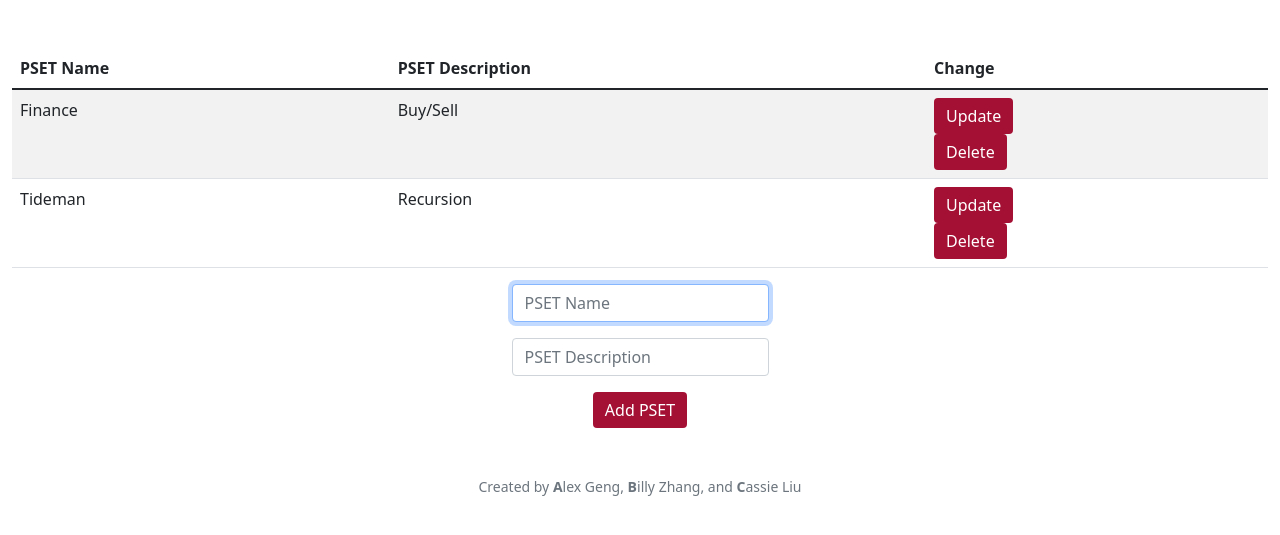
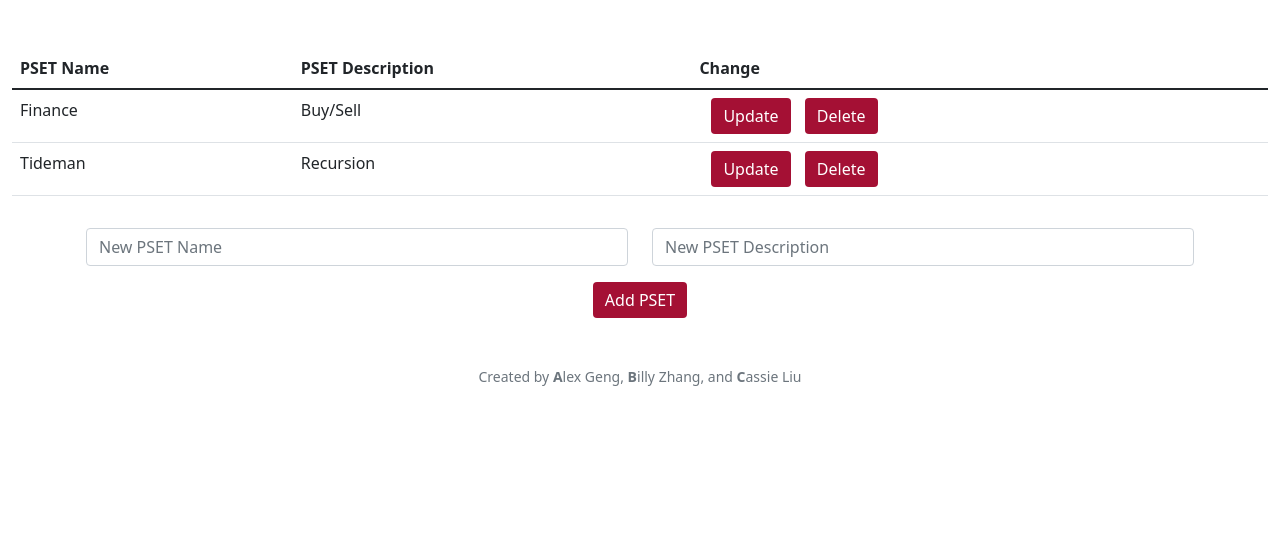
Before and after one commit to WilliamHYZhang/PGuide, a Flask app: a page that uses templates/edit.html in a window 1280 px wide. Shown: the part 76-611 px from the top of the page. Run offline with Flask 2, Linux system fonts and the light colour scheme; a user stored in the database is signed in; some libraries are stand-ins or nearby versions.

Commit message:
wip: edit

```diff
--- a/app.py
+++ b/app.py
@@ -153,8 +153,6 @@ def create():
 
     class_id = db.execute("SELECT MAX(id) FROM classes")[0]["MAX(id)"]
 
-    print(class_id)
-
     psets = int(request.form.get("psets"))
 
     for i in range(psets):
@@ -201,7 +199,6 @@ def edit():
         return apology("Invalid class code.", 403)
 
     if edit_method == "create":
-        print(request.form)
         name = request.form.get("name")
         description = request.form.get("description")
         if name is None or description is None:
--- a/requirements.txt
+++ b/requirements.txt
@@ -1,3 +1,5 @@
 cs50
 Flask
 Flask-Session
+pandas
+plotly
--- a/templates/edit.html
+++ b/templates/edit.html
@@ -5,7 +5,7 @@
 {% endblock %}
 
 {% block main %}
-    <table class="table table-striped">
+    <table class="table">
         <thead>
             <tr>
                 <th class="text-start">PSET Name</th>
@@ -20,19 +20,44 @@
                     <td class="text-start">{{ pset.name }}</td>
                     <td class="text-start">{{ pset.description }}</td>
                     <td class="text-start">
-                        <form action="/edit" method="POST">
-                            <input type="hidden" name="method" value="update" />
-                            <input type="hidden" name="id" value="{{ pset.id }}" />
-                            <input type="hidden" name="code" value="{{ code }}" />
-                            <button class="btn btn-primary" type="submit">Update</button>
-                        </form>
+                        <div class="container">
+                            <div class="row">
+                                <div class="col-sm-2">
+                                    <button class="btn btn-primary update pset-id-{{ pset.id }}">Update</button>
+                                </div>
+                                <div class="col-sm-2">
                                     <form action="/edit" method="POST">
                                         <input type="hidden" name="method" value="delete" />
                                         <input type="hidden" name="id" value="{{ pset.id }}" />
                                         <input type="hidden" name="code" value="{{ code }}" />
                                         <button class="btn btn-primary" type="submit">Delete</button>
                                     </form>
+                                </div>
+                            </div>
+                        </div>
                     </td>
+                </tr>
+                <tr hidden class="form-pset-id-{{ pset.id }}">
+                    <form action="/edit" method="POST">
+                        <input type="hidden" name="method" value="update" />
+                        <input type="hidden" name="id" value="{{ pset.id }}" />
+                        <input type="hidden" name="code" value="{{ code }}" />
+                        <td class="text-start">
+                            <input autocomplete="off" class="form-control" id="name" name="name" placeholder="Updated PSET Name" type="text">
+                        </td>
+                        <td class="text-start">
+                            <input autocomplete="off" class="form-control" id="description" name="description" placeholder="Updated PSET Description" type="text">
+                        </td>
+                        <td class="text-start">
+                            <div class="container">
+                                <div class="row">
+                                    <div class="col-sm-2">
+                                        <button class="btn btn-primary" type="submit">Confirm</button>
+                                    </div>
+                                </div>
+                            </div>
+                        </td>
+                    </form>
                 </tr>
             {% endfor %}
         </tbody>
@@ -41,30 +66,34 @@
     <form action="/edit" method="POST">
         <input type="hidden" name="method" value="create" />
         <input type="hidden" name="code" value="{{ code }}" />
-        <div class="mb-3">
-            <input autocomplete="off" autofocus class="form-control mx-auto w-auto" id="name" name="name" placeholder="PSET Name" type="text">
+        <div class="container p-3">
+            <div class="row">
+                <div class="form-group col-sm-6">
+                    <input autocomplete="off" class="form-control" id="name" name="name" placeholder="New PSET Name" type="text">
                 </div>
-        <div class="mb-3">
-            <input autocomplete="off" autofocus class="form-control mx-auto w-auto" id="description" name="description" placeholder="PSET Description" type="text">
+                <div class="form-group col-sm-6">
+                    <input autocomplete="off" class="form-control" id="description" name="description" placeholder="New PSET Description" type="text">
                 </div>
+            </div>
+        </div>
+
         <button class="btn btn-primary" type="submit">Add PSET</button>
     </form>
 
     <script>
-        let editButtons = document.getElementsByClassName("edit");
+        let updateButtons = document.getElementsByClassName("update");
 
-        function handleEdit(event) {
-            console.log(event.target())
+        function handleUpdate(event) {
+            let target = event.target;
+            let classes = target.className.split(' ');
+            let psetClass = classes[classes.length - 1];
+            let updateForm = document.getElementsByClassName("form-" + psetClass)[0];
+            console.log(updateForm);
+            updateForm.hidden = false;
         }
 
-        for (const editButton of editButtons) {
-            editButton.addEventListener('click', handleEdit);
-        }
-
-        let deleteButtons = document.getElementsByClassName("delete");
-
-        function handleDelete(event) {
-
+        for (const updateButton of updateButtons) {
+            updateButton.addEventListener('click', handleUpdate);
         }
     </script>
 {% endblock %}
--- a/templates/index.html
+++ b/templates/index.html
@@ -5,7 +5,7 @@
 {% endblock %}
 
 {% block main %}
-    <table class="table table-striped">
+    <table class="table">
         <thead>
             <tr>
                 <th class="text-start">Class Code</th>
```
Also changed, not shown: pguide.db, 1 other file. Lines whose indentation alone changed are shown as unchanged.
